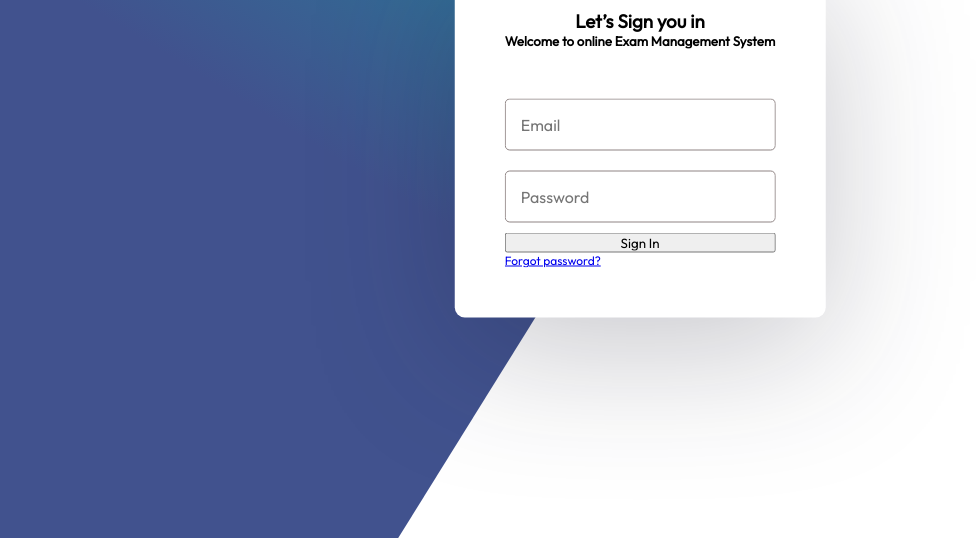
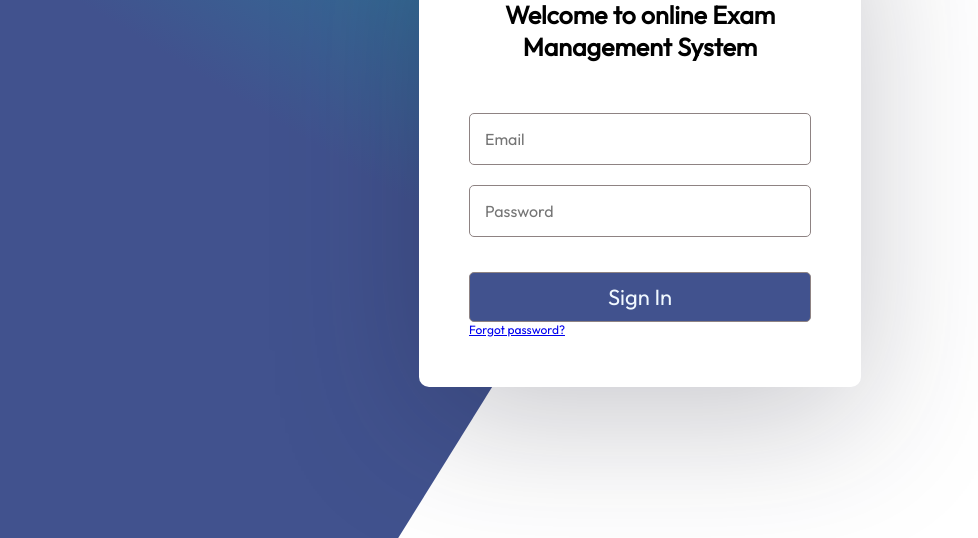
Before and after one commit to sabir-phantom/Web-project, a plain HTML site: page index.html in a window 1280 px wide. Shown: the part 262-800 px from the top of the page, without its empty margins (0-978 px from the left). Drawn offline with Linux system fonts and the light colour scheme.

Commit message:
login form updated

```diff
--- a/css/styles.css
+++ b/css/styles.css
@@ -33,6 +33,7 @@ form {
   position: absolute;
   top: 50%;
   left: 50%;
+  width: 342px;
   transform: translate(-50%, -50%);
   background-color: white;
   border-radius: 10px;
@@ -43,6 +44,14 @@ form {
 .card-text {
   margin-bottom: 50px;
   text-align: center;
+}
+
+.card-text h3 {
+  font-size: 36px;
+  padding-bottom: 15px;
+}
+.card-text h5 {
+  font-size: 25px;
 }
 
 .form-group {
@@ -63,3 +72,13 @@ form {
 .form-group input:last-child {
   margin-top: 10px;
 }
+
+.submit {
+  background: #41528e;
+  border: 0.6px solid #8e8383;
+  border-radius: 5px;
+  height: 50px;
+  font-size: 22px;
+  color: aliceblue;
+  margin-top: 25px;
+}
```
